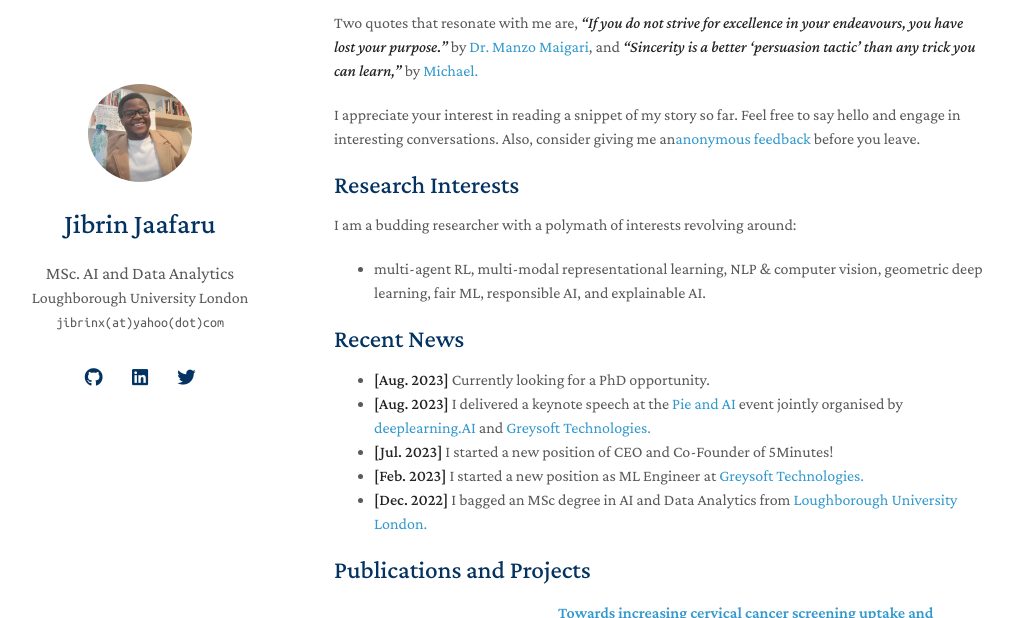
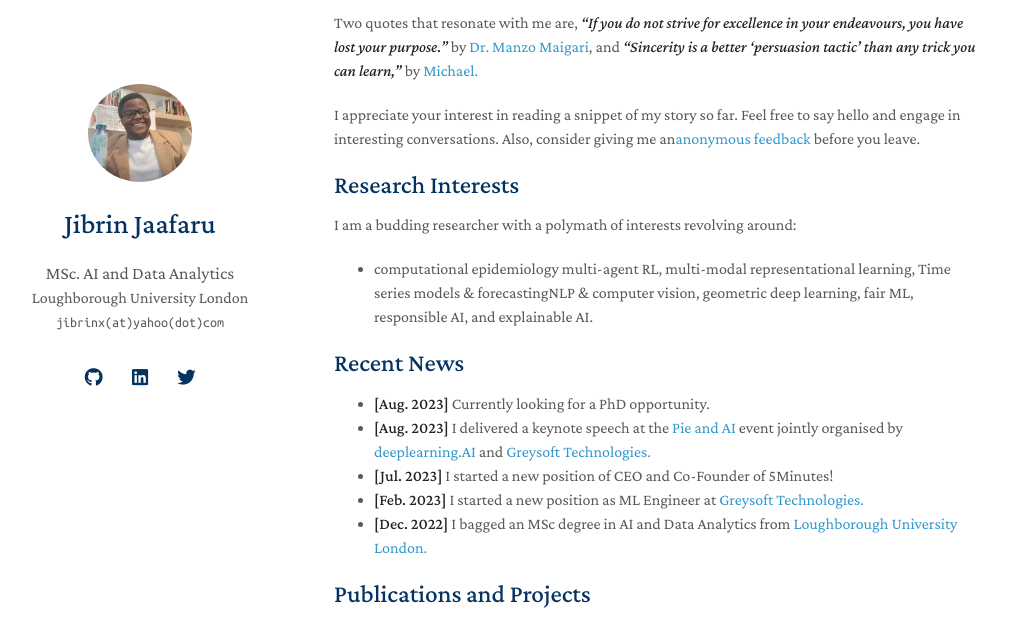
Before and after one commit to jibrinx/jibrinx.github.io, a Jekyll site: the page built from index.md, in a window 1280 px wide and 900 px high, scrolled down 700 px, cut to the strip 0-618 px from the top of the window. Shown: the whole strip, without its empty margins (136-1149 px from the left). Built offline with Jekyll 4.4.1, drawn with Linux system fonts in a browser that asks for light colours; nearby versions of some CDN libraries; a style sheet for code colours, icons or effects is not loaded.

Commit message:
Update index.md

```diff
--- a/index.md
+++ b/index.md
@@ -19,7 +19,7 @@
 
 ## Research Interests
 I am a budding researcher with a polymath of interests revolving around:
-- multi-agent RL, multi-modal representational learning, NLP & computer vision, geometric deep learning, fair ML, responsible AI, and explainable AI.
+- computational epidemiology multi-agent RL, multi-modal representational learning, Time series models & forecastingNLP & computer vision, geometric deep learning, fair ML, responsible AI, and explainable AI.
 
 ## Recent News
 
```
